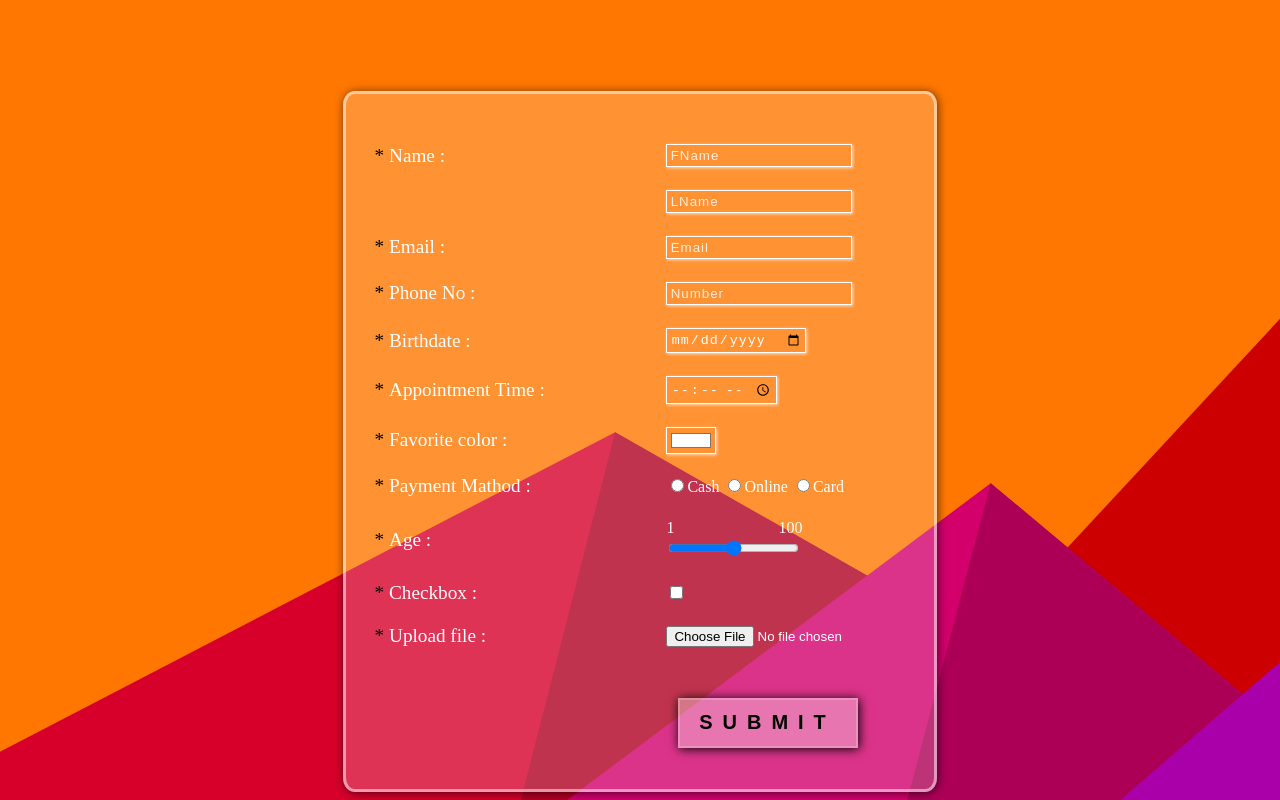
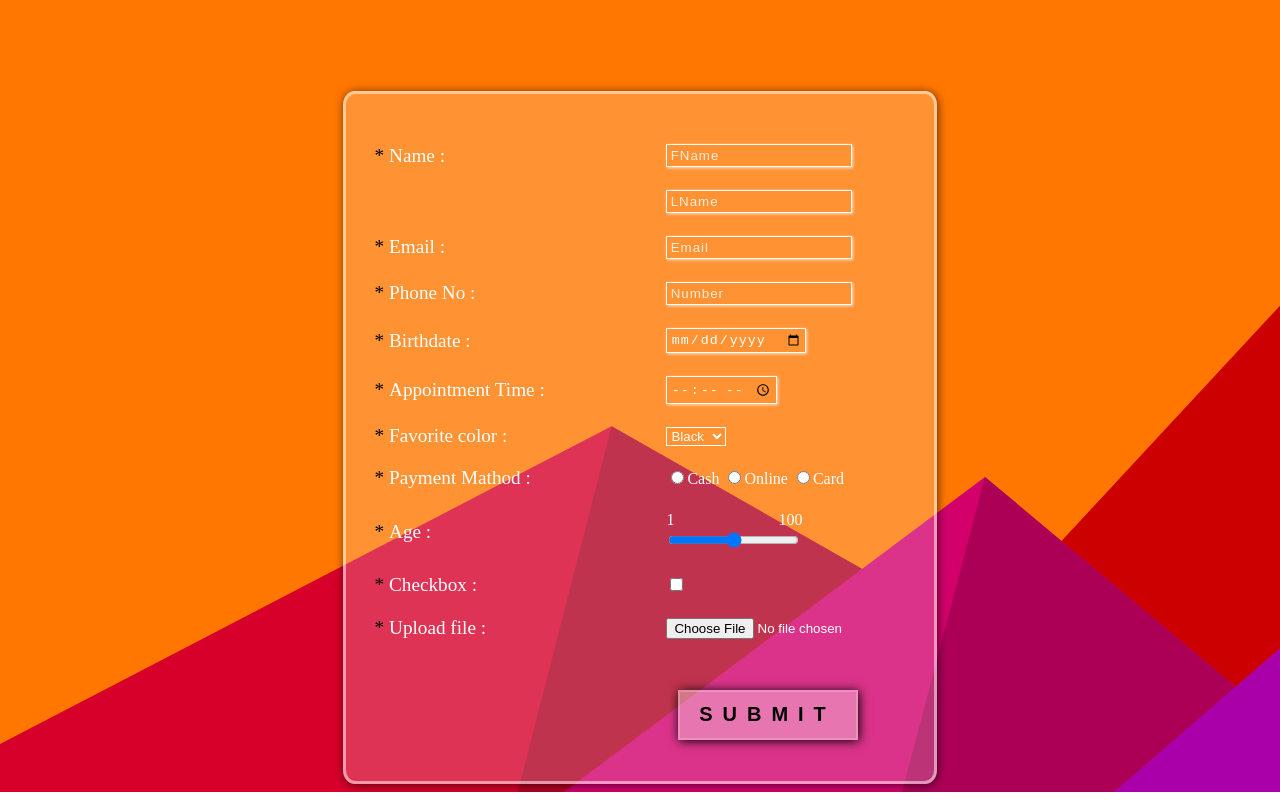
Before and after one commit to SujalMakwana1203/Marathon-2-Layout_2, a plain HTML site: page index.html in a window 1280 px wide. Shown: the part 591-1391 px from the top of the page. Drawn offline with nearby package versions, Linux system fonts and the light colour scheme.

Commit message:
Git
Edit Html File.

```diff
--- a/index.html
+++ b/index.html
@@ -297,8 +297,16 @@ table:hover{
         <td class="valuetd"><label>*</label>Favorite color :</td>
         <td class="inputtd">
 
-            <input type="color" value="#ffffff" style=" box-shadow: 1px 1px 3px rgba(255, 255, 255, 0.712);"  name="" id="Favorite color">
+
+                <select style="background-color: rgba(255, 255, 255, 0); color: white; border: 1px solid white;" id="favcolor" name="favcolor">
+                    <option style="color: black; " value="black">Black</option>
+                    <option style="color: black; " value="white">White</option>
+                    <option style="color: black; " value="red">Red</option>
+                    <option style="color: black; " value="blue">Blue</option>
+                    <option style="color: black; " value="green">Green</option>
+                  </select>
         </td>
+
     </tr>
 
     <tr>
```
